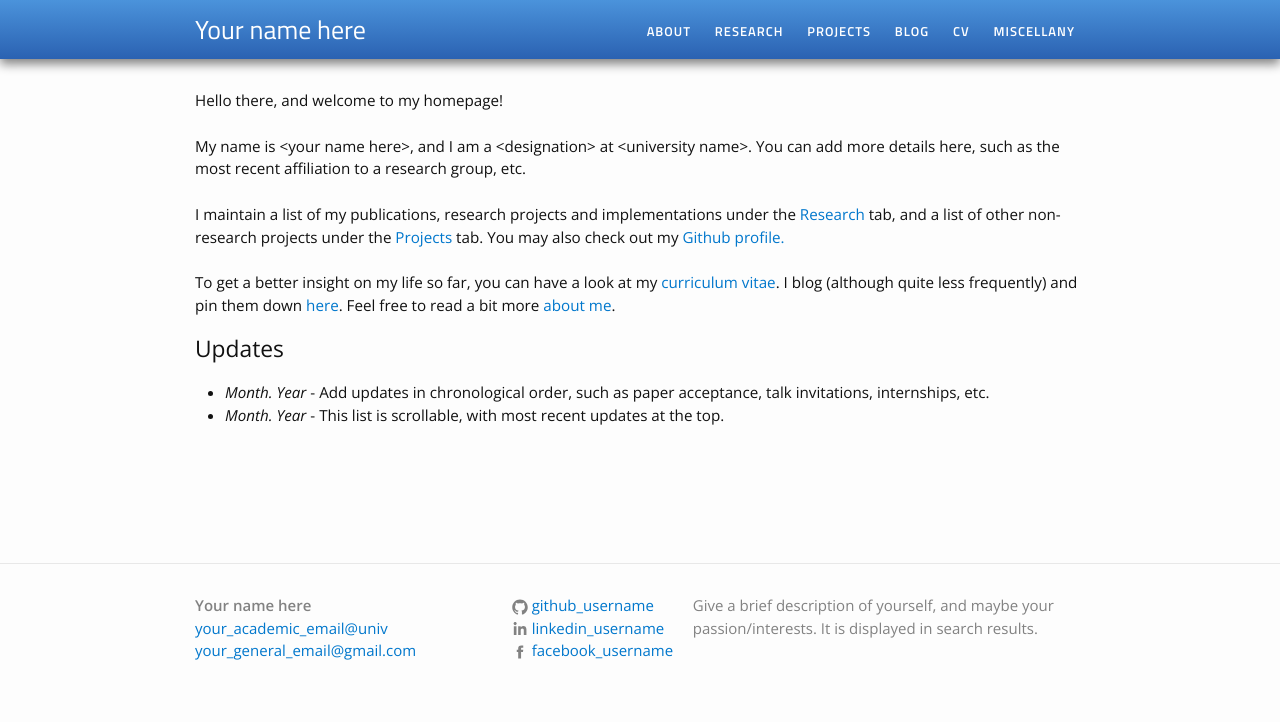
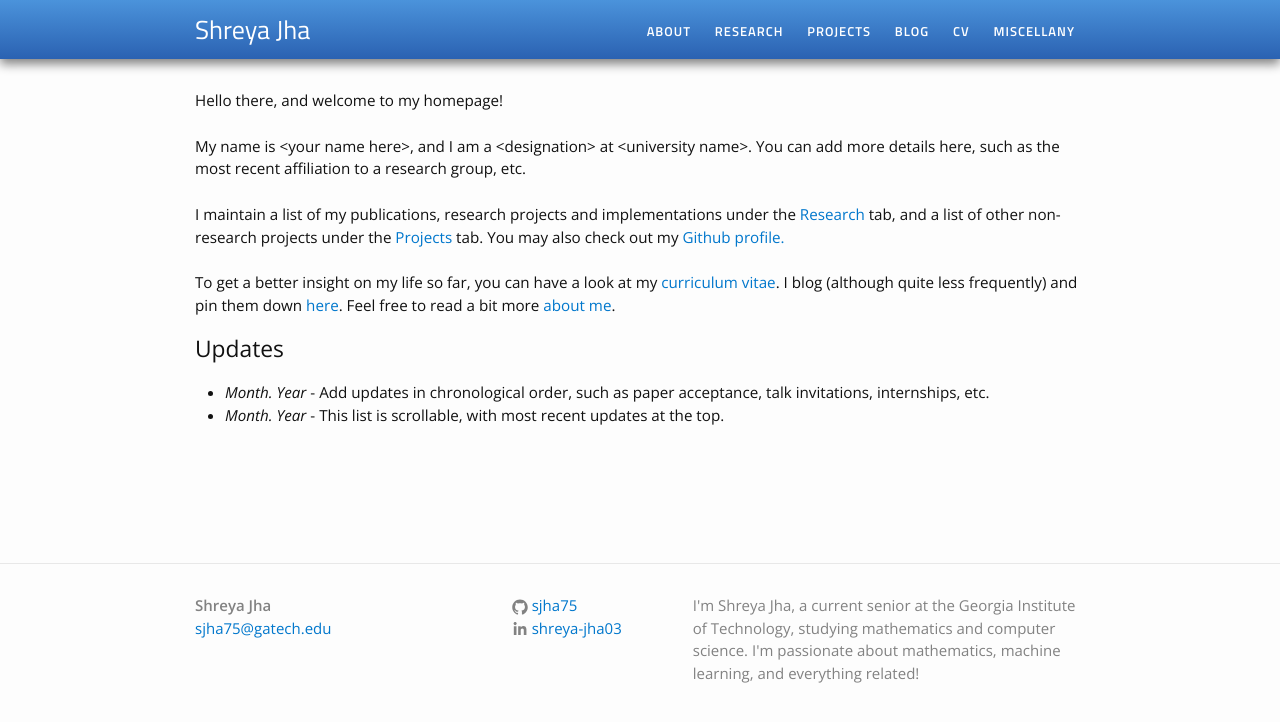
Before and after one commit to sjha75/sjha75.github.io, a Jekyll site: the page built from index.html, in a window 1280 px wide. Shown: the top 722 px of the page. Built offline with Jekyll 4.4.1, drawn with Linux system fonts in a browser that asks for light colours.

Commit message:
trying to fix this

```diff
--- a/_config.yml
+++ b/_config.yml
@@ -1,19 +1,17 @@
 # Site settings
-title: Your name here
-general_email: your_general_email@gmail.com
-academic_email: your_academic_email@univ
+title: Shreya Jha
+academic_email: sjha75@gatech.edu
 
 description: > # this means to ignore newlines until "baseurl:"
-  Give a brief description of yourself, and maybe your passion/interests. It is displayed in search results.
+  I'm Shreya Jha, a current senior at the Georgia Institute of Technology, studying mathematics and computer science. I'm passionate about mathematics, machine learning, and everything related!
 
 baseurl: "" # the subpath of your site, e.g. /blog/
 
 url: "https://sjha75.github.io" # the base hostname & protocol for your site
 
 # twitter_username: jekyllrb
-github_username: github_username
-linkedin_username: linkedin_username
-facebook_username: facebook_username
+github_username: sjha75
+linkedin_username: shreya-jha03
 # feel free to add other links here; you will have to add the SVG icon in _layouts/footer.html
 
 # Build settings
```
